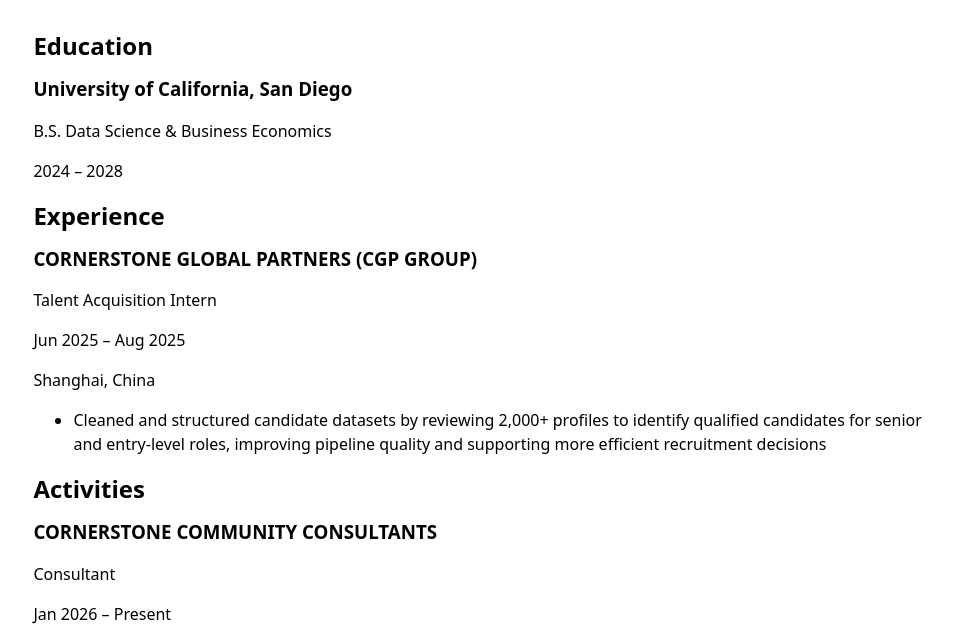
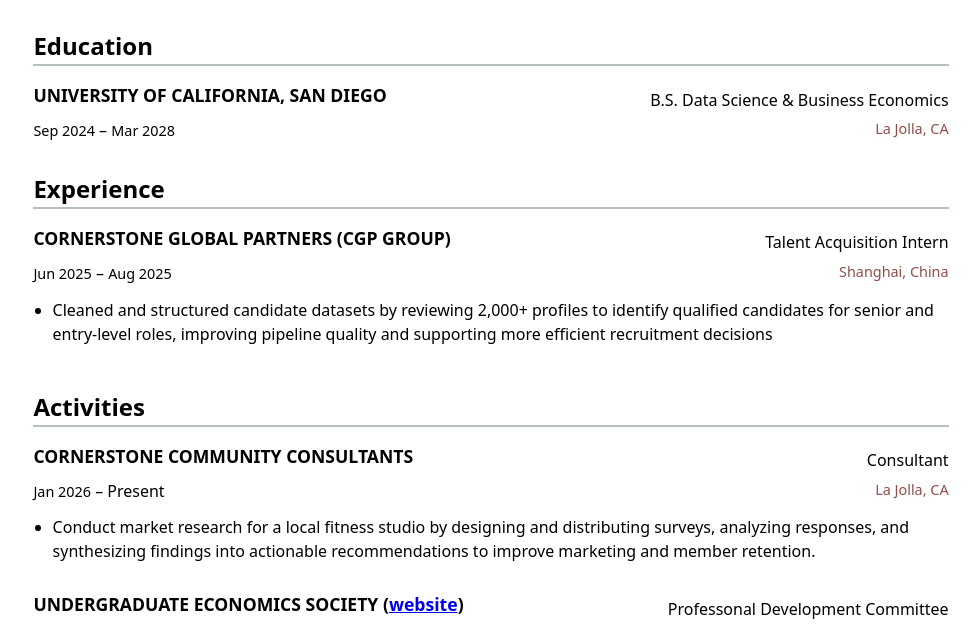
Before and after one commit to jjessicalu/portfolio, a plain HTML site: page resume/index.html in a window 1280 px wide. Shown: the part 187-813 px from the top of the page, without its empty margins (149-1129 px from the left). Drawn offline with Linux system fonts and the light colour scheme.

Commit message:
resume/cv

```diff
--- a/resume/index.html
+++ b/resume/index.html
@@ -6,7 +6,7 @@
     <title>Resume</title>
     <link rel="stylesheet" href="../style.css">
 </head>
-<body>
+<body class = 'resume'>
 
     <nav>
         <ul>
@@ -23,9 +23,10 @@
     <section>
         <h2>Education</h2>
         <article>
-            <h3>University of California, San Diego</h3>
+            <h3>UNIVERSITY OF CALIFORNIA, SAN DIEGO</h3>
             <p>B.S. Data Science & Business Economics</p>
-            <p><time>2024</time> – <time>2028</time></p>
+            <p><time>Sep 2024</time> – <time>Mar 2028</time></p>
+            <p>La Jolla, CA</p>
         </article>
     </section>
 
@@ -36,11 +37,11 @@
             <p>Talent Acquisition Intern</p>
             <p><time>Jun 2025</time> – <time>Aug 2025</time></p>
             <p>Shanghai, China</p>
+            <ul>
+                <li>Cleaned and structured candidate datasets by reviewing 2,000+ profiles to identify qualified candidates for senior and
+                entry-level roles, improving pipeline quality and supporting more efficient recruitment decisions</li>
+            </ul>
         </article>
-        <ul>
-            <li>Cleaned and structured candidate datasets by reviewing 2,000+ profiles to identify qualified candidates for senior and
-                entry-level roles, improving pipeline quality and supporting more efficient recruitment decisions</li>
-        </ul>
     </section>
 
     <section>
@@ -58,8 +59,7 @@
         </article>
 
         <article>
-            <h3>UNDERGRADUATE ECONOMICS SOCIETY</h3>
-            <p><a href="https://ucsdues.com/">UES website</a></p>
+            <h3>UNDERGRADUATE ECONOMICS SOCIETY (<a href="https://ucsdues.com/" target="_blank">website</a>)</h3>
             <p>Professonal Development Committee</p>
             <p><time>Feb 2025</time> – Present</p>
             <p>La Jolla, CA</p>
--- a/style.css
+++ b/style.css
@@ -82,3 +82,51 @@
   line-height: 1.1;
   text-wrap: balance;
 }
+
+.resume section + section {
+  margin-top: 2em;
+}
+
+.resume article {
+  margin-bottom: 1em;
+}
+
+.resume h2 {
+  border-bottom: 2px solid oklch(80% 3% 200);
+  padding-bottom: 0.2em;
+  margin-top: 0;
+}
+
+.resume article {
+  display: grid;
+  grid-template-columns: 1fr auto;
+  gap: 0.2em 1em;
+  margin-bottom: 1em;
+}
+
+.resume article h3 {
+  margin: 0;
+  font-size: 1.1em;
+}
+
+.resume article p {
+  margin: 0.1em 0;
+}
+.resume article time {
+  grid-column: 2;
+  text-align: right;
+  font-size: 0.9em;
+}
+
+.resume article p:last-of-type {
+  grid-column: 2;
+  text-align: right;
+  color: oklch(50.304% 0.09093 25.25);
+  font-size: 0.9em;
+}
+
+.resume ul {
+  grid-column: 1 / -1;
+  margin: 0.5em 0 1em 1.2em;
+  padding: 0;
+}
```
